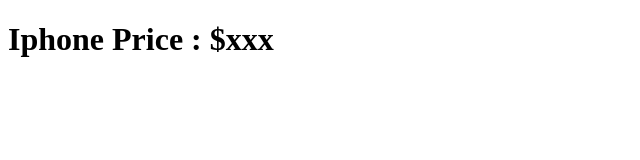
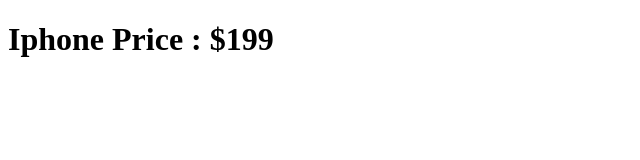
Before and after one commit to withi-manomai/git-awesome, a plain HTML site: page index.html in a window 1280 px wide. Shown: the full height of the page, 0-640 px from the left. Drawn offline with Linux system fonts and the light colour scheme.

Commit message:
marketing : Price=199

```diff
--- a/index.html
+++ b/index.html
@@ -1,3 +1,3 @@
 <!DOCTYPE html>
-    <h1>Iphone Price : $xxx</h1>
+    <h1>Iphone Price : $199</h1>
 </html>
```
